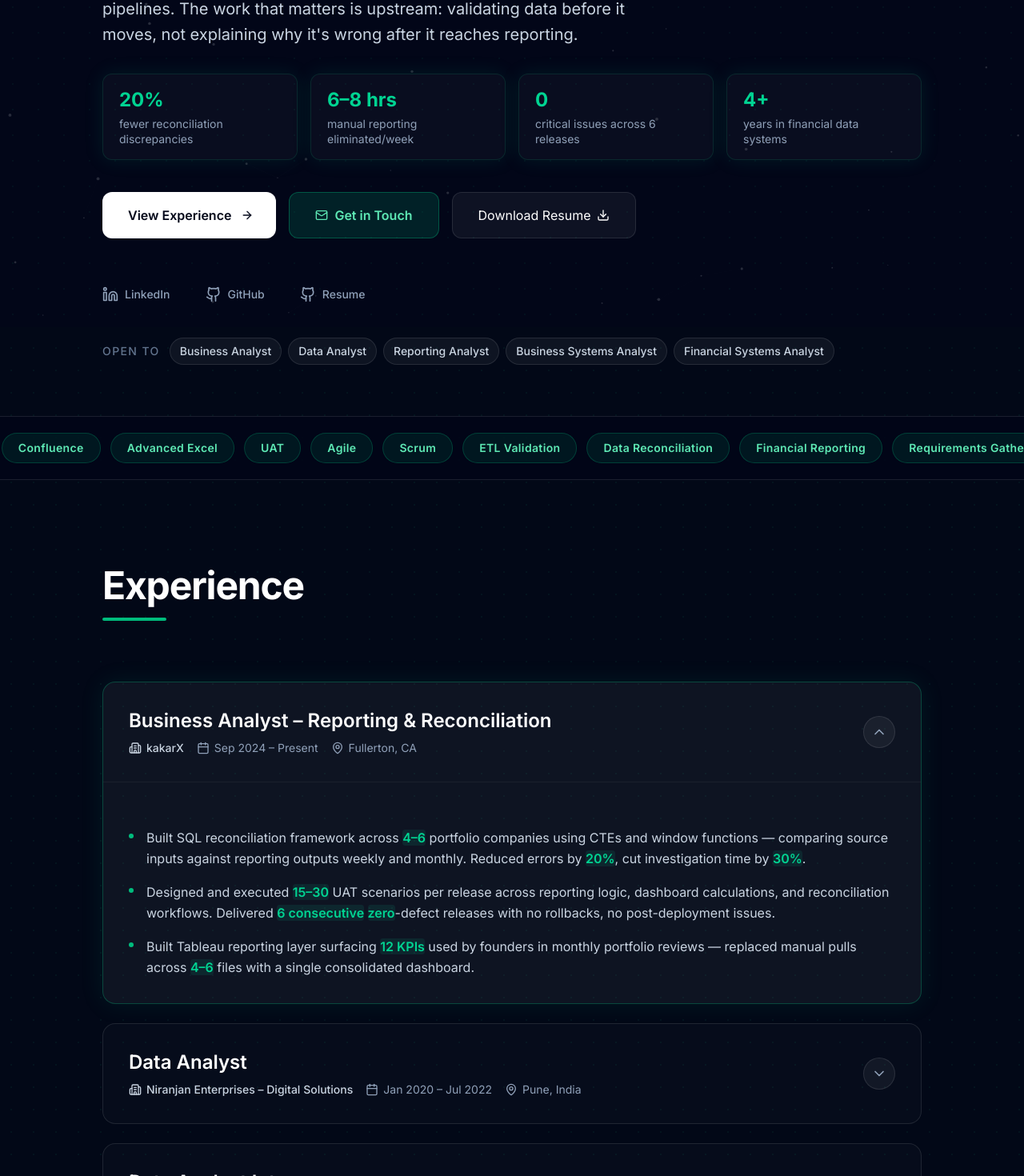
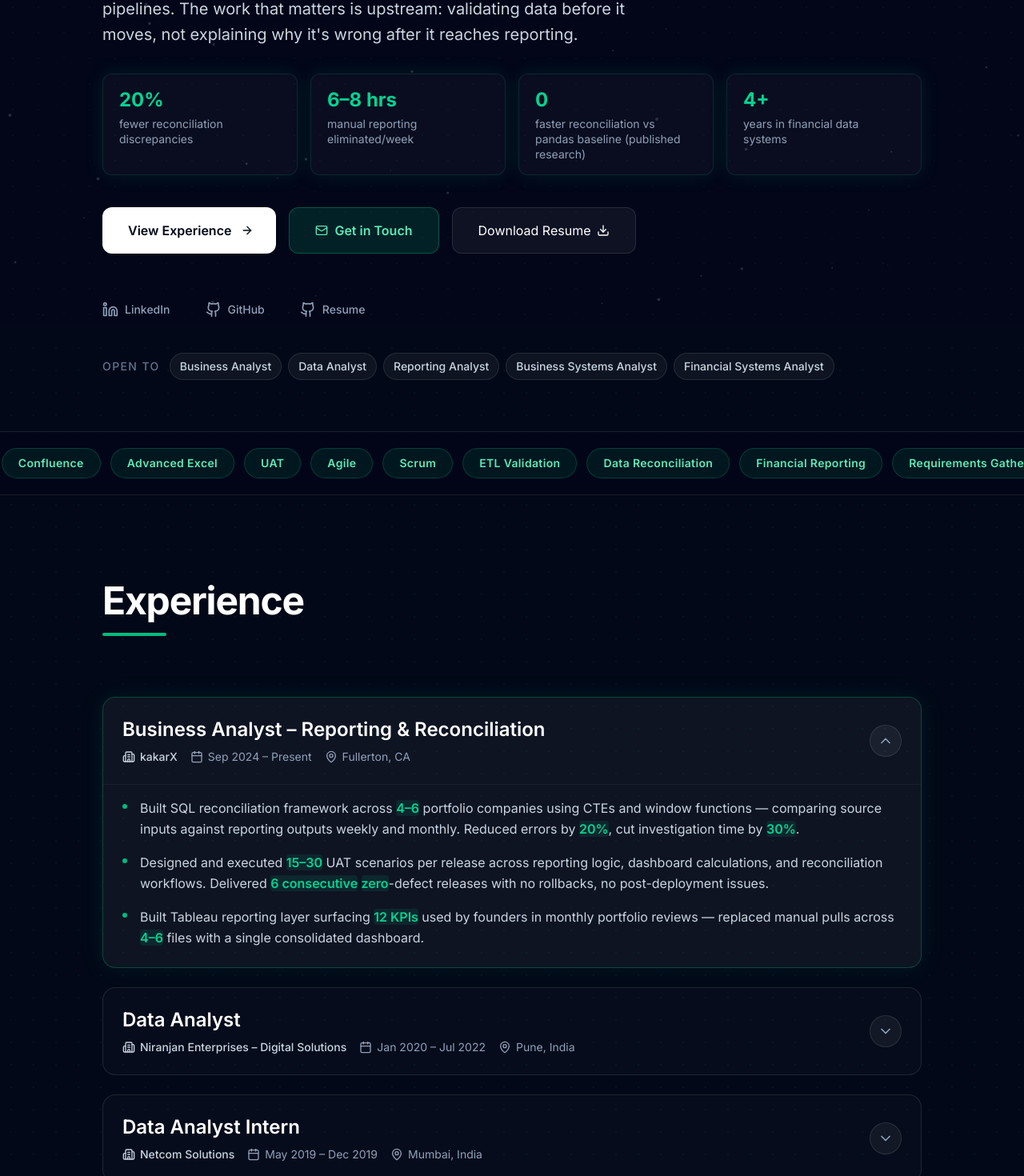
Before and after one commit to Sonawane250398/portfolio, a React (Vite) app: page / in a window 1280 px wide. Shown: the part 391-1861 px from the top of the page at 80% size. Built offline with nearby package versions, Linux system fonts and the light colour scheme.

Commit message:
Update experience, about, research, certifications sections

```diff
--- a/src/components/Experience.tsx
+++ b/src/components/Experience.tsx
@@ -63,8 +63,8 @@ export default function Experience({ mode = 'accordion' }: ExperienceProps) {
                 }`}
               >
                 {isStatic ? (
-                  <div className="p-5 min-[769px]:p-6 sm:p-8">
-                    <div className="mb-8 space-y-2">
+                  <div className="p-6">
+                    <div className="mb-4 space-y-2">
                       <h3 className="text-xl font-semibold text-slate-900 dark:text-white min-[769px]:text-2xl">{job.role}</h3>
                       <div className="flex flex-wrap items-center gap-4 text-sm text-slate-500 dark:text-slate-400">
                         <span className="flex items-center gap-1.5 font-medium text-slate-700 dark:text-slate-300">
@@ -95,7 +95,7 @@ export default function Experience({ mode = 'accordion' }: ExperienceProps) {
                     <button
                       type="button"
                       onClick={() => setExpandedIndex(expandedIndex === index ? null : index)}
-                      className="flex min-h-11 w-full flex-col gap-4 p-5 text-left focus:outline-none min-[769px]:min-h-0 sm:flex-row sm:items-center sm:justify-between sm:p-8"
+                      className="flex min-h-11 w-full flex-col gap-4 p-6 text-left focus:outline-none min-[769px]:min-h-0 sm:flex-row sm:items-center sm:justify-between"
                     >
                       <div className="space-y-2">
                         <h3 className="text-xl font-semibold text-slate-900 transition-colors group-hover:text-emerald-600 min-[769px]:text-2xl dark:text-white dark:group-hover:text-emerald-400">
@@ -135,8 +135,8 @@ export default function Experience({ mode = 'accordion' }: ExperienceProps) {
                       transition={{ duration: 0.3, ease: 'easeInOut' }}
                       className="overflow-hidden"
                     >
-                      <div className="border-t border-slate-200/80 p-6 pt-0 dark:border-white/5 sm:p-8">
-                        <ul className="mt-6 space-y-4">
+                      <div className="border-t border-slate-200/80 px-6 pb-6 pt-0 dark:border-white/5">
+                        <ul className="mt-4 space-y-4">
                           {job.bullets.map((bullet, i) => (
                             <li key={i} className="flex items-start gap-4 leading-relaxed text-slate-600 dark:text-slate-300">
                               <span className="mt-2 h-1.5 w-1.5 shrink-0 rounded-full bg-emerald-500" />
--- a/src/components/Footer.tsx
+++ b/src/components/Footer.tsx
@@ -19,7 +19,7 @@ export default function Footer() {
             {name}
           </h2>
           <p className="text-sm text-slate-600 dark:text-slate-400">
-            Turning data into decisions.
+            Finding the breaks before they reach reporting.
           </p>
         </motion.div>
 
--- a/src/components/Hero.tsx
+++ b/src/components/Hero.tsx
@@ -13,7 +13,7 @@ export default function Hero() {
   const stats = [
     { metric: '20%', label: 'fewer reconciliation discrepancies' },
     { metric: '6–8 hrs', label: 'manual reporting eliminated/week' },
-    { metric: '0', label: 'critical issues across 6 releases' },
+    { metric: '7.6x', label: 'faster reconciliation vs pandas baseline (published research)' },
     { metric: '4+', label: 'years in financial data systems' },
   ];
 
--- a/src/pages/Contact.tsx
+++ b/src/pages/Contact.tsx
@@ -27,8 +27,8 @@ export default function Contact() {
           Get In Touch
         </h1>
         <p className="mb-10 text-sm leading-relaxed text-slate-600 dark:text-slate-300 min-[769px]:text-lg">
-          If you&apos;re hiring for a BSA or Financial Systems Analyst role and need someone who catches reporting
-          failures before they reach stakeholders - let&apos;s talk.
+          If you&apos;re hiring for a Business Analyst, Data Analyst, or Reporting Systems role and need someone who catches
+          failures before they reach stakeholders — let&apos;s talk.
         </p>
         <div className="mb-10 flex flex-col flex-wrap items-stretch justify-center gap-4 sm:flex-row">
           <a href={`mailto:${EMAIL}`} className={outlineBtn}>
```
